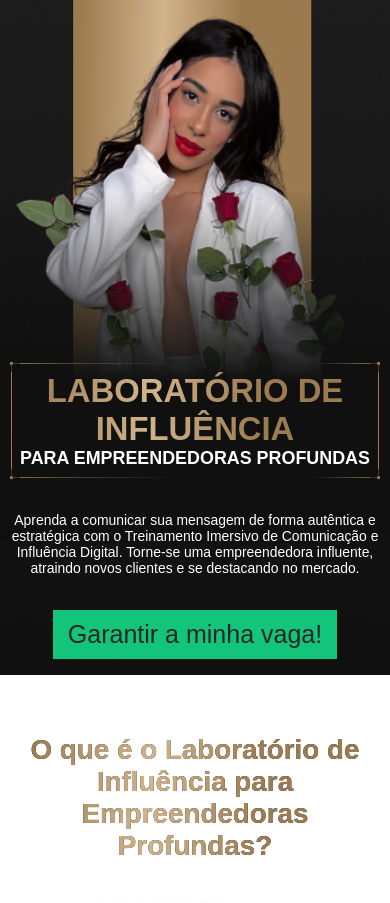
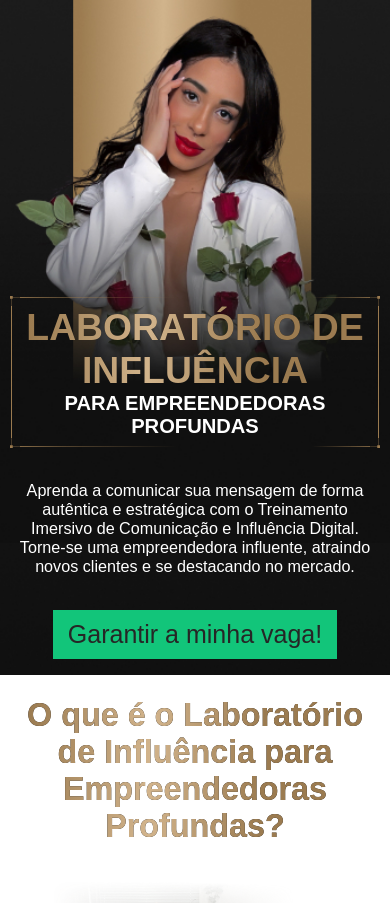
Before and after one commit to samuel-alves21/influency-lap, a website: page index.html in a window 390 px wide. Shown: the top 903 px of the page. Drawn offline with Linux system fonts and the light colour scheme; a web font is replaced by a local one.

Commit message:
responsive notebook update

```diff
--- a/index.html
+++ b/index.html
@@ -98,7 +98,7 @@
               mercado!
             </p>
           </div>
-          <div class="woman03">
+          <div class="img03">
             <img
               src="img/section03-woman.png"
               alt="foto 03"
--- a/style.css
+++ b/style.css
@@ -27,16 +27,16 @@ h1, h2, h3, h5, h6 {
 }
 
 h1 {
-  font-size: calc(25px + 2vw);
+  font-size: calc(25px + 1vw + 1vh);
 }
 
 h2 {
-  font-size: calc(20px + 2vw);
+  font-size: calc(20px + 1vw + 1vh);
 }
 
 
 h4 {
-  font-size: calc(14px + 1vw);
+  font-size: calc(14px + 0.5vw + 0.5vh);
   color: white;
   font-family: 'Gotham', sans-serif;
 }
@@ -50,7 +50,7 @@ button {
 }
 
 p {
-  font-size: calc(10px + 1vw);
+  font-size: calc(10px + 0.5vw + 0.5vh);
   font-family: 'Gotham', sans-serif;
 }
 
@@ -236,3 +236,9 @@ p {
     margin-bottom: -45px;
   }
 }
+
+@media screen and (max-height: 600px) and (orientation: landscape) {
+  .img03 {
+    width: 30%;
+  }
+}
```
Also changed, not shown: img/section03-woman.png (added).
